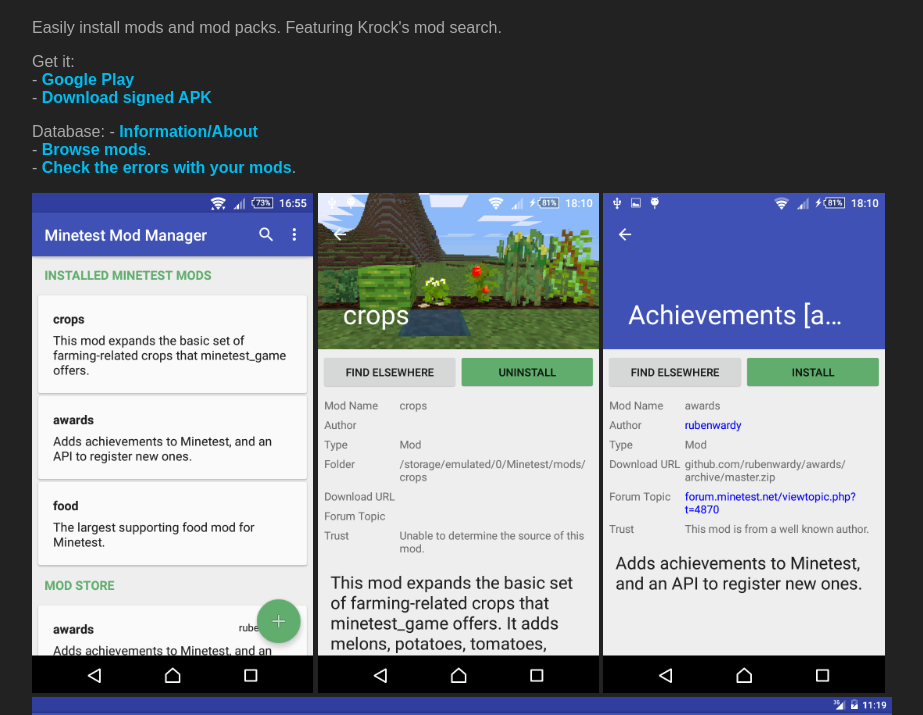
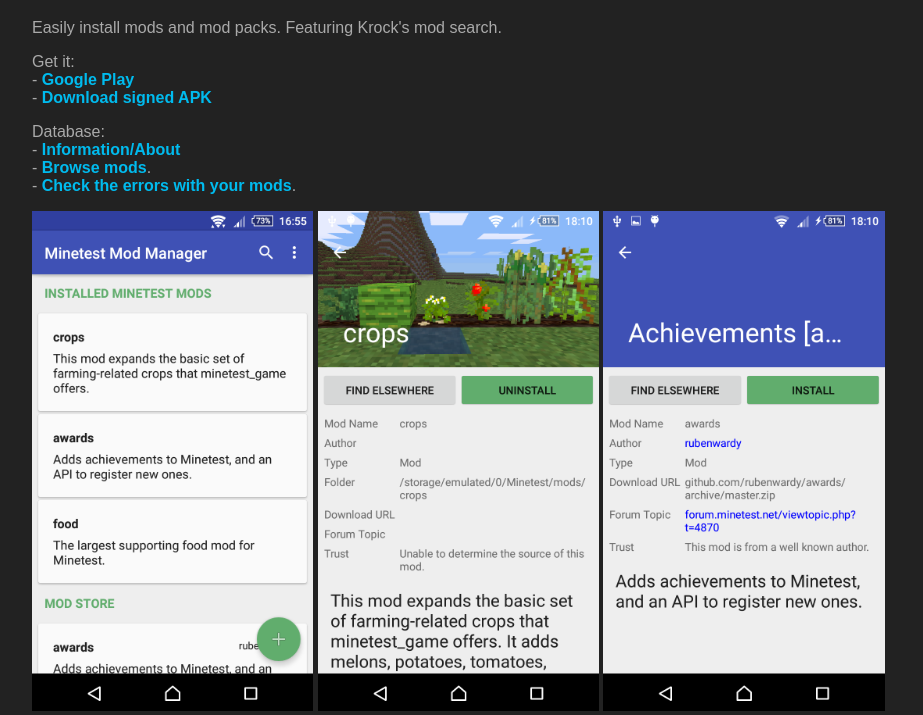
Before and after one commit to rubenwardy/mtmods4android, a plain HTML site: page index.html in a window 1280 px wide. Shown: the part 61-776 px from the top of the page, without its empty margins (178-1101 px from the left). Drawn offline with Linux system fonts and the light colour scheme.

Commit message:
Update index.html

```diff
--- a/index.html
+++ b/index.html
@@ -58,7 +58,7 @@ a:hover {
 			- <a href="https://www.dropbox.com/s/cmpv1p9vrvnaosu/app-release.apk?dl=1">Download signed APK</a>
 		</p>
 		<p>
-			Database:
+			Database:<br />
 			- <a href="http://app-mtmm.rubenwardy.com/">Information/About</a><br />
 			- <a href="http://app-mtmm.rubenwardy.com/mods/">Browse mods</a>.<br />
 			- <a href="http://app-mtmm.rubenwardy.com/status/">Check the errors with your mods</a>.
```
